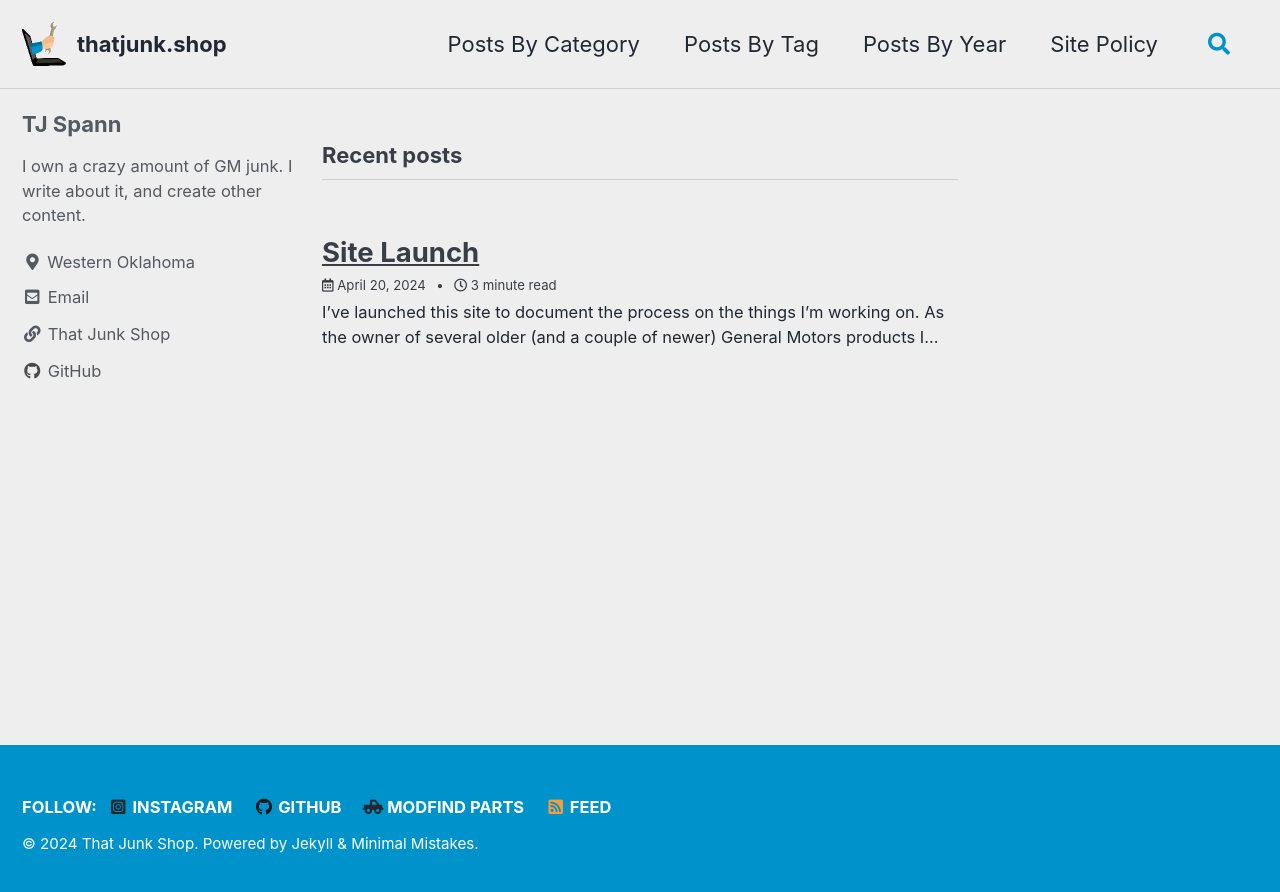
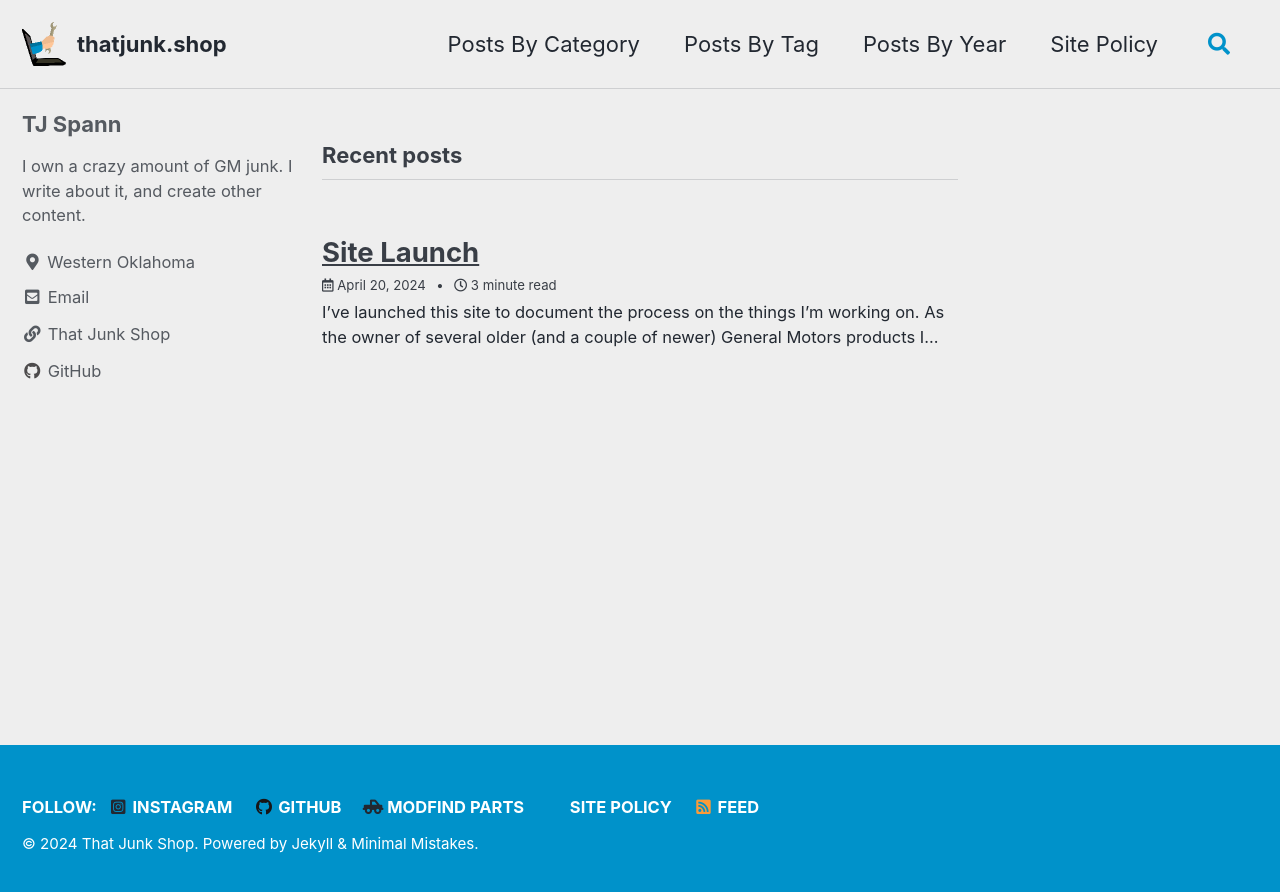
Before and after one commit to thatjunk/thatjunk.github.io, a Jekyll site: the page built from index.html, in a window 1280 px wide. Shown: the top 892 px of the page. Built offline with Jekyll 4.4.1, drawn with Linux system fonts in a browser that asks for light colours; cached includes are drawn as plain includes; the list of posts is cut into pages by our own code.

Commit message:
Update _config.yml
Added Terms to footer.

```diff
--- a/_config.yml
+++ b/_config.yml
@@ -90,6 +90,9 @@ footer:
     - label: "Modfind Parts"
       icon: "fas fa-fw fa-truck-pickup"
       url: "https://modfind.com/profile/92086d40-3a29-11ee-8799-07b9043ee758"
+    - label: "Site Policy"
+      icon: "fas fa-fw fa-building-shield"
+      url: "/terms/"
 
 # Reading Files
 include:
```
